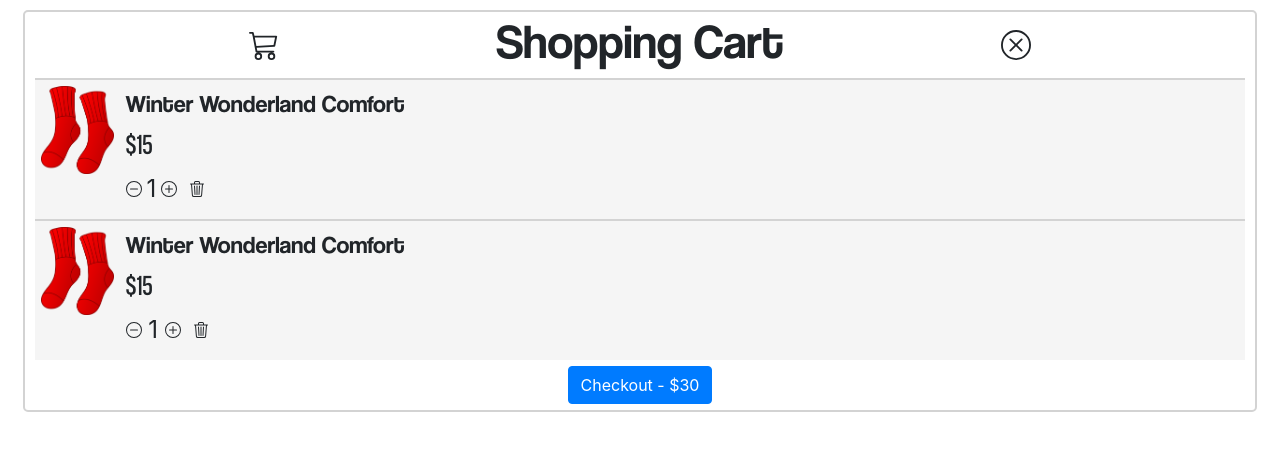
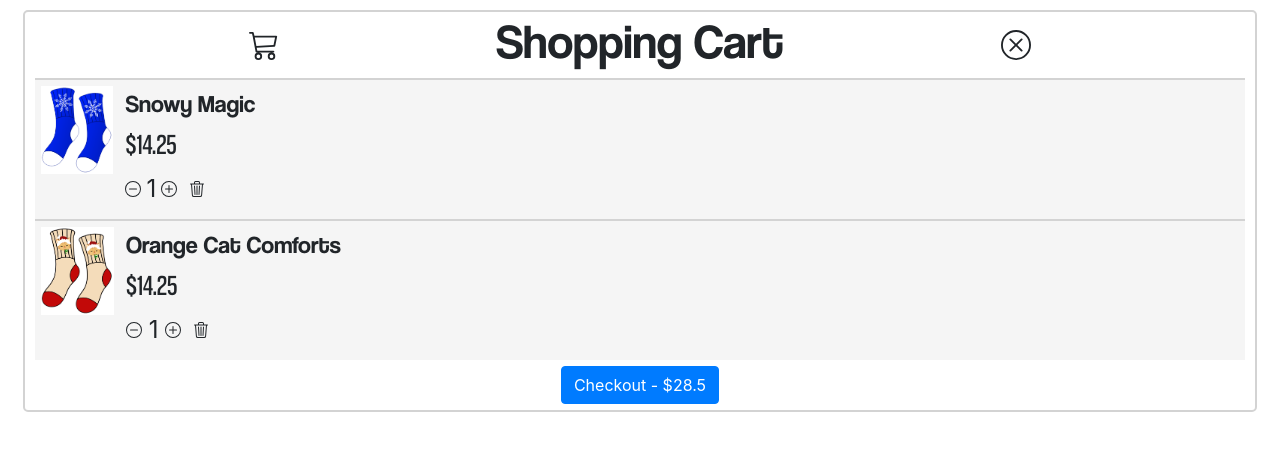
Before and after one commit to michaellgans/holbertonschool-hacksprint, a Flask app: page /checkout in a window 1280 px wide. Shown: the part 61-512 px from the top of the page. Run offline with Flask 3, Linux system fonts and the light colour scheme; some libraries are stand-ins or nearby versions.

Commit message:
M - edits pictures in the cart

```diff
--- a/website/static/scripts/cartScript.js
+++ b/website/static/scripts/cartScript.js
@@ -16,7 +16,7 @@ $(document).ready(function () {
 
   /* Add one quantity to the cart */
   add.on('click', function() {
-    price1 += 15;
+    price1 += 14.25;
     itemQuantity += 1;
     let updatePrice1 = $('#price1');
     let updateQuantity = $('#itemQuantity');
@@ -31,7 +31,7 @@ $(document).ready(function () {
   });
 
   subtract.on('click', function() {
-    price1 -= 15;
+    price1 -= 14.25;
     itemQuantity -= 1;
     let updatePrice1 = $('#price1');
     let updateQuantity = $('#itemQuantity');
--- a/website/templates/checkout.html
+++ b/website/templates/checkout.html
@@ -26,11 +26,11 @@ Sock It 2 Ya - Checkout
             <!-- Each Item -->
             <div class="cartItem">
                 <div class="itemPicture">
-                    <img src="../static/images/SockListing.png">
+                    <img src="../static/images/socks/socksSnowflake.png">
                 </div>
                 <div class="itemDescription">
-                    <div class="sockName">Winter Wonderland Comfort</div>
-                    <div id="price1" class="sockNewPrice">$15</div>
+                    <div class="sockName">Snowy Magic</div>
+                    <div id="price1" class="sockNewPrice">$14.25</div>
                     <div class="itemIcons">
                         <div class="itemNumber">
                         <!-- Minus Icon -->
@@ -56,11 +56,11 @@ Sock It 2 Ya - Checkout
             <!-- Each Item -->
             <div class="cartItem">
                 <div class="itemPicture">
-                    <img src="../static/images/SockListing.png">
+                    <img src="../static/images/socks/sockCAT.png">
                 </div>
                 <div class="itemDescription">
-                    <div class="sockName">Winter Wonderland Comfort</div>
-                    <div id="price2" class="sockNewPrice">$15</div>
+                    <div class="sockName">Orange Cat Comforts</div>
+                    <div id="price2" class="sockNewPrice">$14.25</div>
                     <div class="itemIcons">
                         <div class="itemNumber">
                         <!-- Minus Icon -->
```
